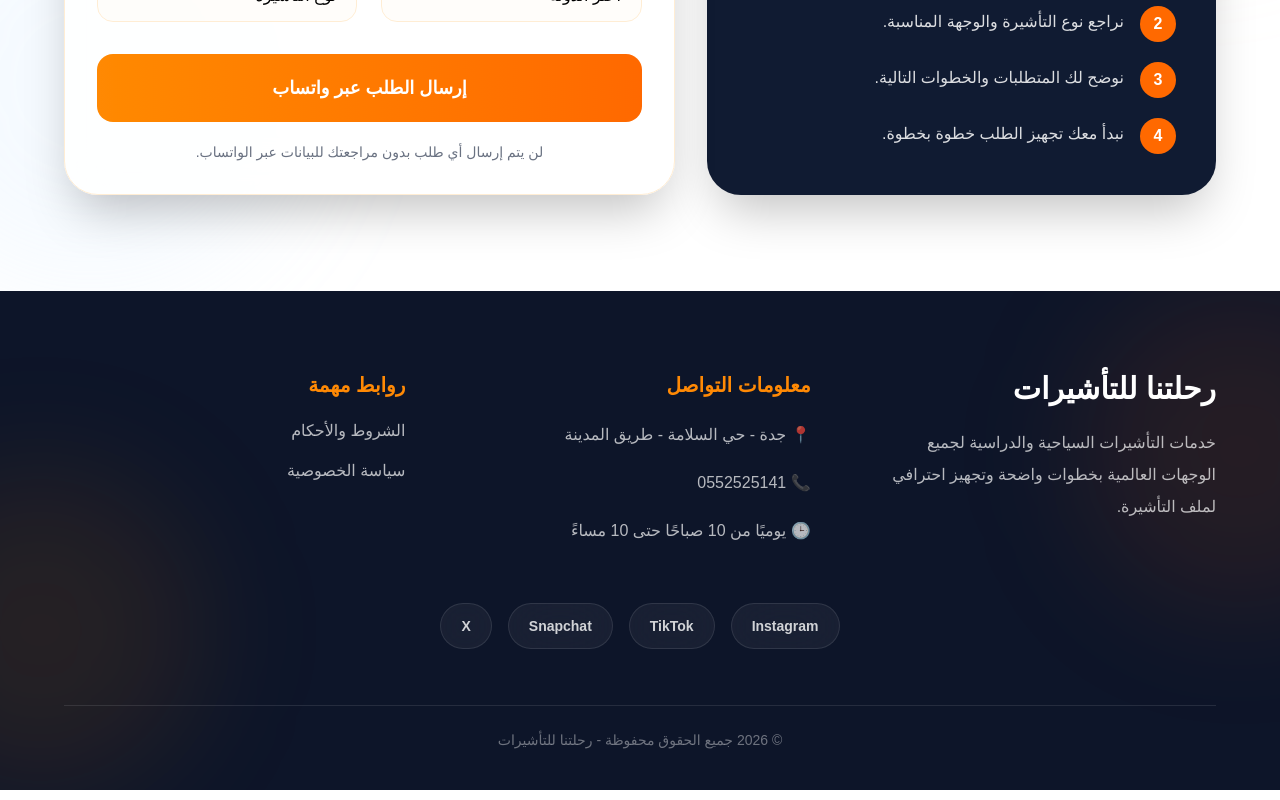
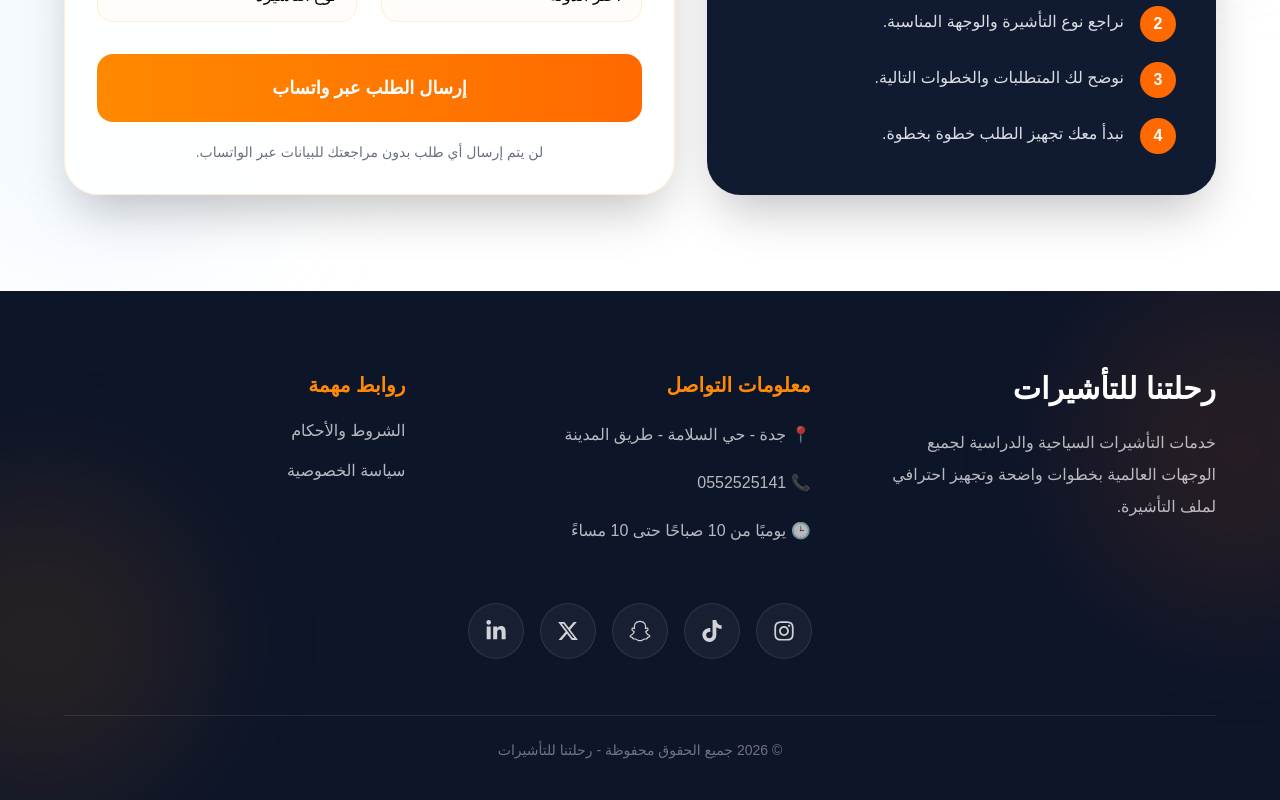
Before and after one commit to SaadAl-Harthi/visa-gate, a Next.js app: page / in a window 1280 px wide. Shown: the part 5944-6744 px from the top of the page. Built offline with nearby package versions, Linux system fonts and the light colour scheme.

Commit message:
Add official social media icons to footer

```diff
--- a/app/components/Footer.tsx
+++ b/app/components/Footer.tsx
@@ -1,3 +1,10 @@
+import {
+  FaInstagram,
+  FaTiktok,
+  FaSnapchat,
+  FaLinkedinIn,
+  FaXTwitter,
+} from "react-icons/fa6";
 export default function Footer() {
   return (
     <footer
@@ -68,31 +75,41 @@ export default function Footer() {
     {
       name: "Instagram",
       href: "https://instagram.com/studyrace1",
+      icon: <FaInstagram size={22} />,
     },
     {
       name: "TikTok",
       href: "https://tiktok.com/@studyrace1",
+      icon: <FaTiktok size={22} />,
     },
     {
       name: "Snapchat",
       href: "https://snapchat.com/add/studyrace1",
+      icon: <  FaSnapchat size={22} />,
     },
     {
       name: "X",
       href: "https://x.com/studyrace1",
+      icon: <FaXTwitter size={22} />,
+    },
+    {
+      name: "LinkedIn",
+      href: "https://linkedin.com",
+      icon: <FaLinkedinIn size={22} />,
     },
   ].map((social) => (
     <a
       key={social.name}
       href={social.href}
       target="_blank"
-              className="rounded-full border border-white/10 bg-white/5 px-5 py-3 text-sm font-bold text-white/80 backdrop-blur-xl transition hover:border-orange-400 hover:bg-orange-500 hover:text-white"
+      rel="noopener noreferrer"
+      aria-label={social.name}
+      className="flex h-14 w-14 items-center justify-center rounded-full border border-white/10 bg-white/5 text-white/80 backdrop-blur-xl transition duration-300 hover:-translate-y-1 hover:border-orange-400 hover:bg-orange-500 hover:text-white"
     >
-              {social.name}
+      {social.icon}
     </a>
   ))}
 </div>
-
         {/* Bottom */}
         <div className="mt-14 border-t border-white/10 pt-6 text-center">
           <p className="text-sm text-white/40">
```
Lines whose indentation alone changed are shown as unchanged.
